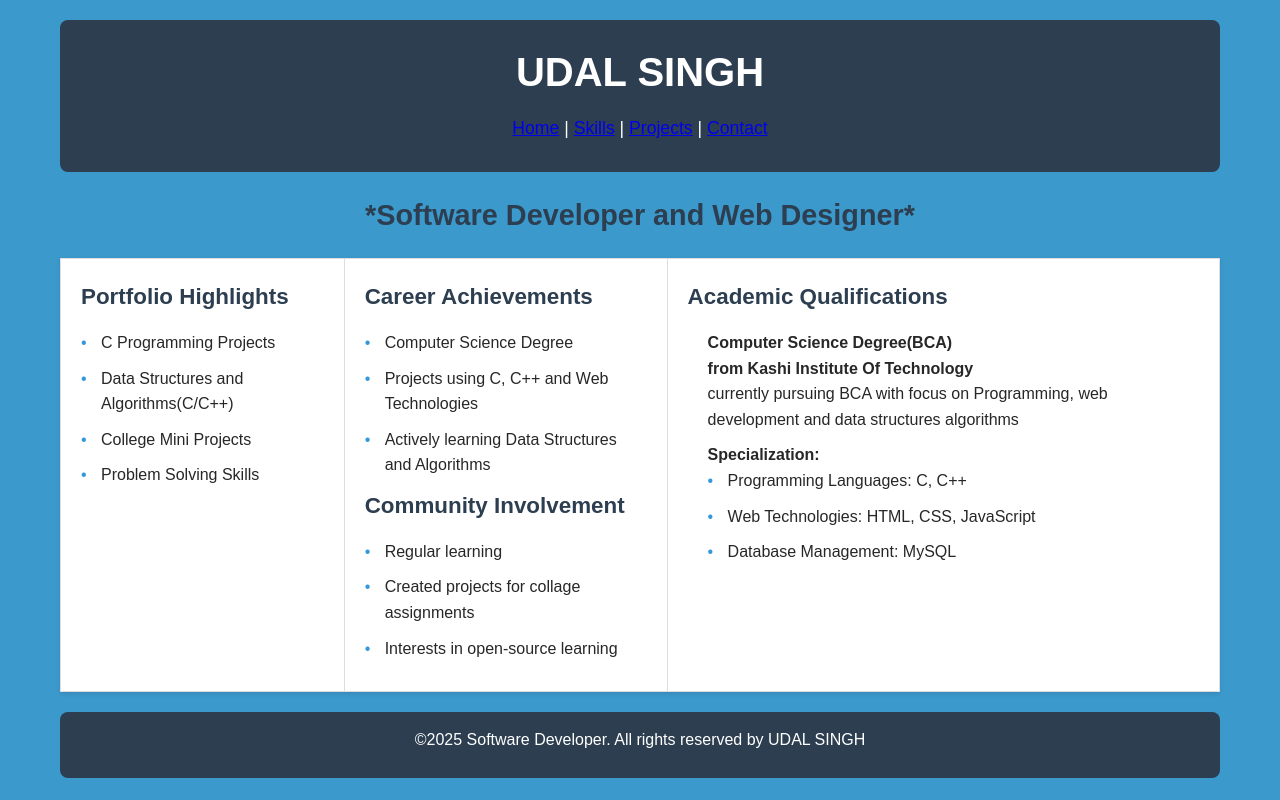
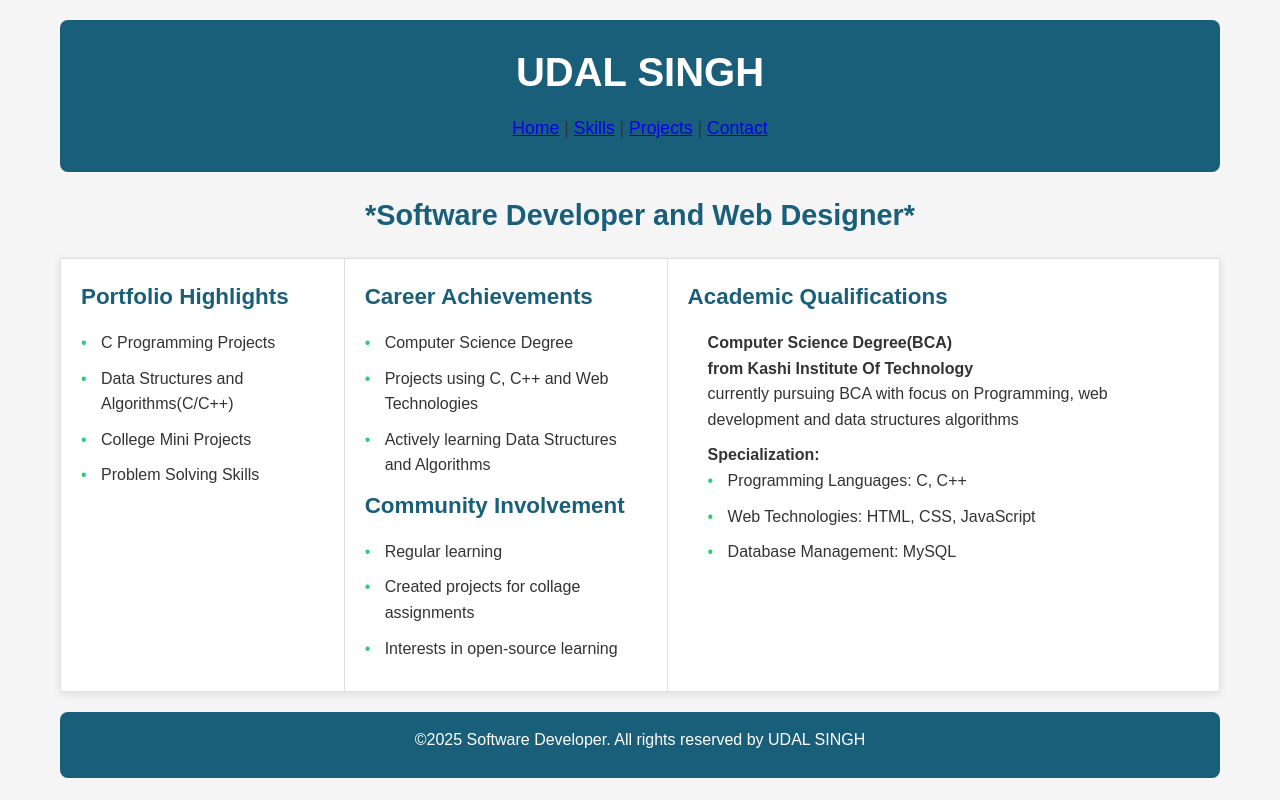
Before and after one commit to Udalsingh-0279/firstproject, a plain HTML site: page index.html in a window 1280 px wide. Drawn offline with Linux system fonts and the light colour scheme.

Commit message:
Revise styles for improved layout and colors

```diff
--- a/styles.css
+++ b/styles.css
@@ -1,3 +1,4 @@
+/* Reset default margins and paddings */
 * {
     margin: 0;
     padding: 0;
@@ -8,8 +9,8 @@
 body {
     font-family: 'Arial', sans-serif;
     line-height: 1.6;
-    color: #282727;
-    background-color: #3b99cc;
+    color: #333;
+    background-color: #f5f5f5;
     max-width: 1200px;
     margin: 0 auto;
     padding: 20px;
@@ -17,7 +18,7 @@ body {
 
 /* Header styling */
 header {
-    background-color: #2c3e50;
+    background-color: #1a5f7a;
     color: white;
     padding: 20px;
     border-radius: 8px;
@@ -31,9 +32,18 @@ header h1 {
 
 header p {
     font-size: 1.1em;
+    color: #333;
+}
+/* Section styling */
+section {
+    background-color: white;
+    padding: 20px;
+    border-radius: 8px;
+    margin-bottom: 20px;
+    box-shadow: 0 2px 8px rgba(0,0,0,0.1);
 }
 h2 {
-    color: #2c3e50;
+    color: #1a5f7a;
     margin: 20px 0;
     font-size: 1.8em;
 }
@@ -44,17 +54,17 @@ table {
     border-collapse: collapse;
     margin-bottom: 20px;
     background-color: white;
-    box-shadow: 0 2px 4px rgba(0,0,0,0.1);
+    box-shadow: 0 2px 8px rgba(0,0,0,0.1);
 }
 
 table td {
     padding: 20px;
     vertical-align: top;
-    border: 1px solid #ddd;
+    border: 1px solid #e0e0e0;
 }
 
 h3 {
-    color: #2c3e50;
+    color: #1a5f7a;
     margin-bottom: 15px;
     font-size: 1.4em;
 }
@@ -72,10 +82,11 @@ ul li {
 
 ul li::before {
     content: '•';
-    color: #3498db;
+    color: #2ecc71;
     position: absolute;
     left: -20px;
 }
+
 /* Paragraph spacing */
 p {
     margin-bottom: 10px;
@@ -83,7 +94,7 @@ p {
 
 /* Footer styling */
 footer {
-    background-color: #2c3e50;
+    background-color: #1a5f7a;
     color: white;
     padding: 15px;
     border-radius: 8px;
@@ -104,7 +115,7 @@ footer {
     table td {
         display: block;
         border: none;
-        border-bottom: 1px solid #ddd;
+        border-bottom: 1px solid #e0e0e0;
     }
 
     header h1 {
@@ -118,5 +129,4 @@ footer {
     h3 {
         font-size: 1.2em;
     }
-
 }
```
